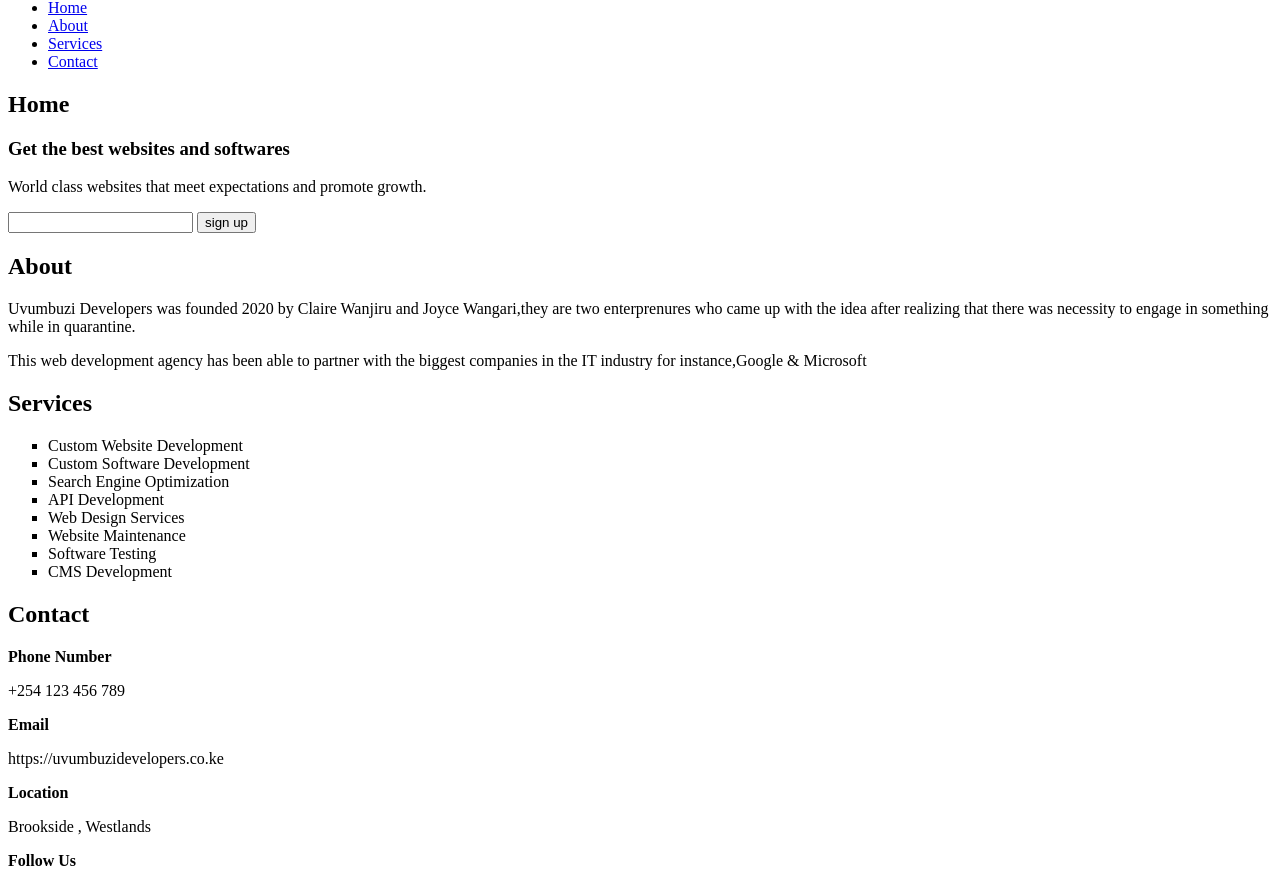
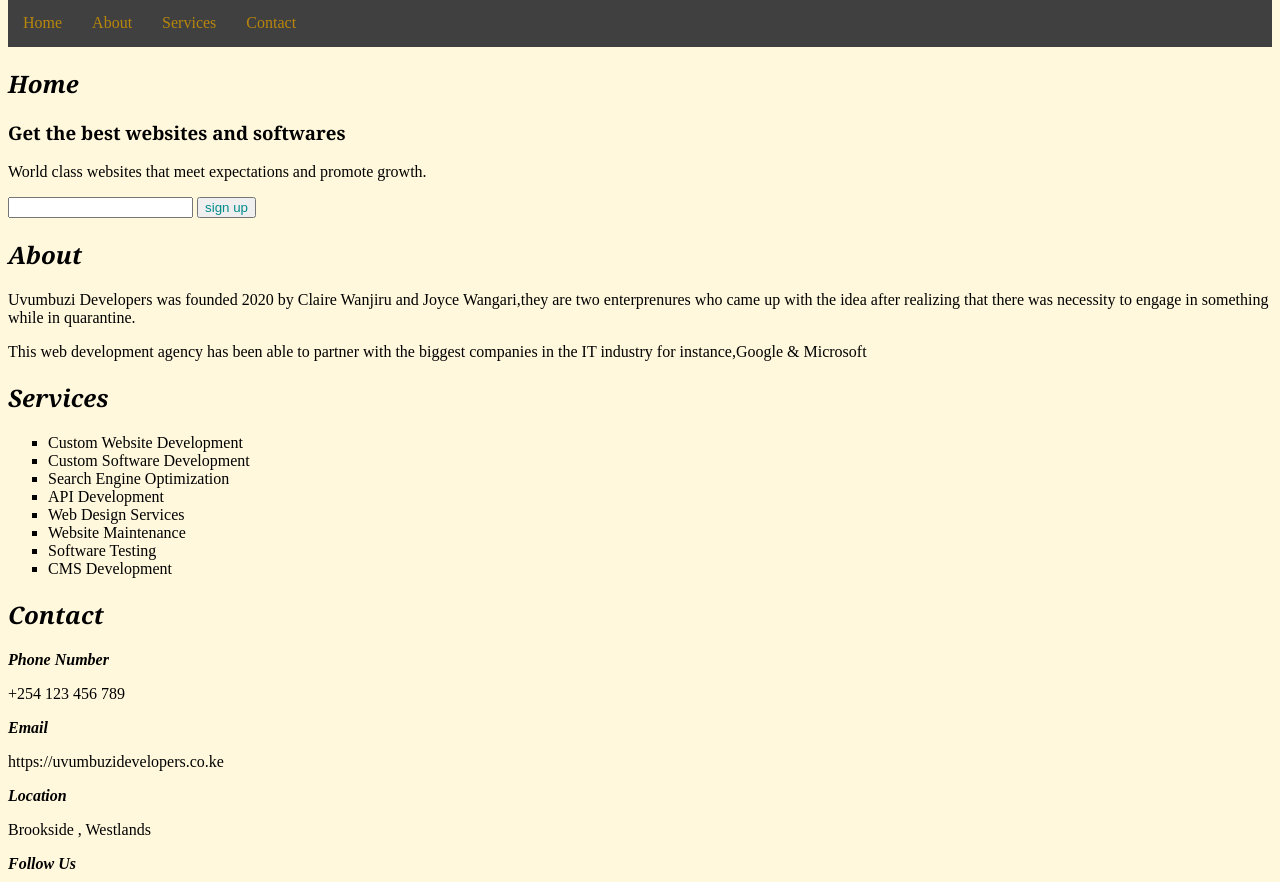
Before and after one commit to clayshwanj/Uvumbuzi-Developers, a plain HTML site: page index.html in a window 1280 px wide. Shown: the part 81-963 px from the top of the page. Drawn offline with Linux system fonts and the light colour scheme.

Commit message:
added a css file

```diff
--- a/index.html
+++ b/index.html
@@ -1,6 +1,7 @@
 <!DOCTYPE html>
 <html lang="en">
   <head>
+    <link rel="stylesheet" href="style.css" />
     <meta charset="UTF-8" />
     <meta name="viewport" content="width=device-width, initial-scale=1.0" />
     <title>Uvumbuzi Developers</title>
@@ -11,7 +12,7 @@
   </head>
   <body>
     <h1>Uvumbuzi Developers</h1>
-    <nav>
+    <nav class="navbar">
       <ul>
         <li><a href="Home">Home</a></li>
         <li><a href="About">About</a></li>
@@ -30,7 +31,7 @@
 
         <div>
           <input type="text" name="custom" id="enter" />
-          <input type="button" value="sign up" id="input" />
+          <input type="button" value="sign up" id="enter" />
         </div>
       </section>
 
@@ -76,8 +77,8 @@
         <p>Brookside , Westlands</p>
 
         <strong>Follow Us</strong>
-        <br>
-        <br>
+        <br />
+        <br />
 
         <div class="socials">
           <a href="https://www.instagram.com">
@@ -97,7 +98,7 @@
           </a>
         </div>
       </section>
-      <br>
+      <br />
 
       <section>
         <form>
@@ -109,11 +110,9 @@
         </form>
       </section>
     </section>
-<br>
+    <br />
     <h2>Our Team</h2>
-      <img src="assets/img/claire.jpg"
-      alt="Claire"
-      width="100px">
+    <img src="assets/img/claire.jpg" alt="Claire" width="100px" />
     <div class="socials">
       <a href="https://www.pinterest.com/"></a>
       <i class="fa-brands fa-pinterest"></i>
@@ -131,11 +130,12 @@
     </div>
 
     <h3>Claire Wanjiru</h3>
-        <p>I am software engineer who has prowessed her skills and expanded expertise in the field through overtime experience.</p>
+    <p>
+      I am software engineer who has prowessed her skills and expanded expertise
+      in the field through overtime experience.
+    </p>
 
-      <img src="assets/img/joyce.PNG"
-      alt="Joyce"
-      width="80px">
+    <img src="assets/img/joyce.PNG" alt="Joyce" width="80px" />
     <div class="socials">
       <a href="https://www.pinterest.com/">
         <i class="fa-brands fa-pinterest"></i>
@@ -152,12 +152,14 @@
         <i class="fa-brands fa-x-twitter"></i>
       </a>
       <h3>Joyce Wangari</h3>
-    <p>I'm a qualified software engineer aiming to make a favourable impact and here to deliver.</p>
+      <p>
+        I'm a qualified software engineer aiming to make a favourable impact and
+        here to deliver.
+      </p>
     </div>
 
     <footer>
       <p>&copy;copyright 2024</p>
     </footer>
-
   </body>
 </html>
--- /dev/null
+++ b/style.css
@@ -0,0 +1,43 @@
+h1 {
+  text-align: center;
+}
+.navbar ul {
+  list-style-type: none;
+  background-color: hsl(0, 0%, 25%);
+  padding: 0px;
+  margin: 0px;
+  overflow: hidden;
+}
+.navbar a {
+  color: darkgoldenrod;
+  text-decoration: none;
+  padding: 15px;
+  display: inline-block;
+  text-align: center;
+}
+.navbar a:hover {
+  background-color: hsl(0, 0%, 10%);
+}
+.navbar li {
+  float: left;
+}
+body {
+  background-color: cornsilk;
+}
+h2 {
+  font-family: Georgia, "Times New Roman", Times, serif;
+  font-style: italic;
+}
+strong {
+  font-style: italic;
+}
+#input {
+  color: blue;
+  background-color: cyan;
+}
+#enter {
+  color: darkcyan;
+}
+.hero_title {
+  font-family: Cambria, Cochin, Georgia, Times, "Times New Roman", serif;
+}
```
Lines whose indentation alone changed are shown as unchanged.
